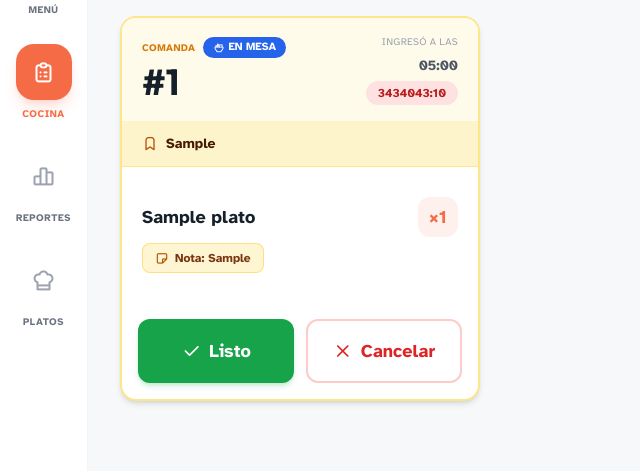
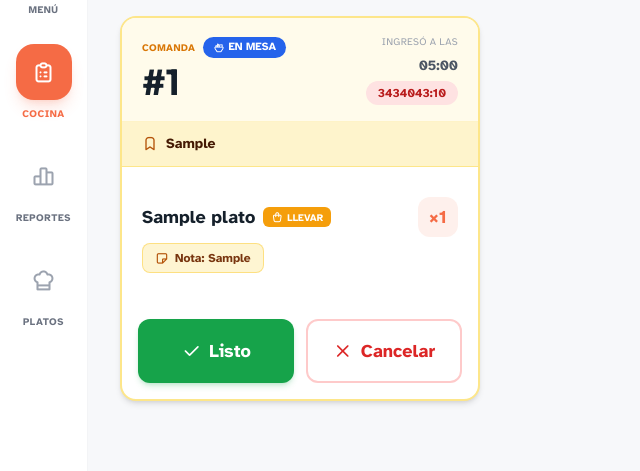
Before and after one commit to JosePizarro1/sistema-restaurante, a Django app: page /cocina/ in a window 1280 px wide. Shown: the part 164-635 px from the top of the page, without its empty margins (0-640 px from the left). Run offline with Django 5.2, Linux system fonts and the light colour scheme; a user stored in the database is signed in; tables that the repository leaves empty hold one stand-in row (values such as "Sample post"); some libraries are stand-ins or nearby versions.

Commit message:
feat: soporte de Para Llevar por plato individual en la misma comanda del POS y visualizacion en Cocina

```diff
--- a/restaurante/models.py
+++ b/restaurante/models.py
@@ -49,6 +49,7 @@ class DetalleOrden(models.Model):
     cantidad = models.PositiveIntegerField(default=1)
     precio_unitario = models.DecimalField(max_digits=8, decimal_places=2)
     nota = models.CharField(max_length=255, blank=True, default='')
+    es_para_llevar = models.BooleanField(default=False)
 
     def subtotal(self):
         return self.cantidad * self.precio_unitario
--- a/restaurante/views.py
+++ b/restaurante/views.py
@@ -67,7 +67,8 @@ def pos_view(request):
                 plato=plato,
                 cantidad=cantidad,
                 precio_unitario=plato.precio,
-                nota=item.get('nota', '').strip()
+                nota=item.get('nota', '').strip(),
+                es_para_llevar=bool(item.get('es_para_llevar', False))
             )
 
         orden.total = total
--- a/templates/cocina.html
+++ b/templates/cocina.html
@@ -63,9 +63,16 @@
                 {% for detalle in orden.detalles.all %}
                 <div class="py-2.5 border-b border-gray-100 last:border-0">
                     <div class="flex items-center justify-between">
-                        <span class="text-base sm:text-lg font-bold text-[#15202B] leading-tight">
-                            {{ detalle.plato.nombre }}
-                        </span>
+                        <div class="flex items-center gap-2 flex-wrap">
+                            <span class="text-base sm:text-lg font-bold text-[#15202B] leading-tight">
+                                {{ detalle.plato.nombre }}
+                            </span>
+                            {% if detalle.es_para_llevar %}
+                            <span class="px-2 py-0.5 bg-amber-500 text-white text-[10px] font-extrabold rounded-md inline-flex items-center gap-1 shadow-xs">
+                                <i class="ti ti-shopping-bag text-xs"></i> LLEVAR
+                            </span>
+                            {% endif %}
+                        </div>
                         <span class="ml-3 flex-shrink-0 w-10 h-10 bg-primary-light text-primary-custom font-bold text-lg flex items-center justify-center rounded-xl">
                             ×{{ detalle.cantidad }}
                         </span>
```
Also changed, not shown: templates/pos.html (+28 -2 lines), restaurante/migrations/0006_detalleorden_es_para_llevar.py (added).
